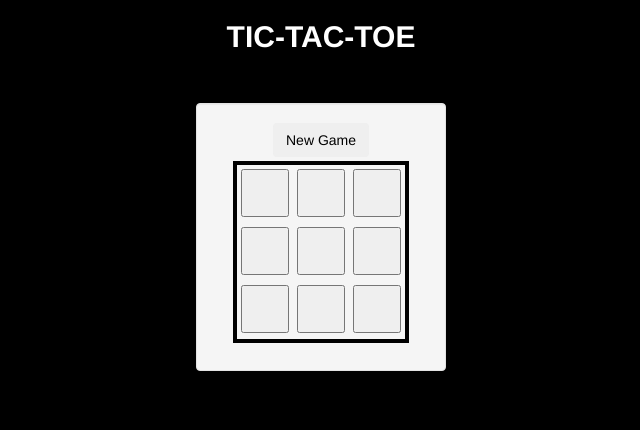
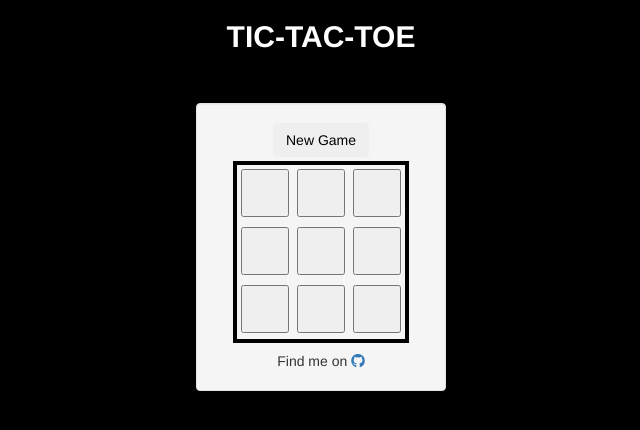
Before and after one commit to roe-el/TicTacToe, a plain HTML site: page index.html in a window 1280 px wide. Shown: the whole page, without its empty margins (319-959 px from the left). Drawn offline with nearby package versions, Linux system fonts and the light colour scheme.

Commit message:
Add fontawesome link, footer text, and GitHub icon.

```diff
--- a/index.html
+++ b/index.html
@@ -12,6 +12,8 @@
     <script src='https://code.jquery.com/jquery-3.1.1.min.js'></script>
     <!--Bootstrap JS-->
     <script src="https://maxcdn.bootstrapcdn.com/bootstrap/3.3.7/js/bootstrap.min.js"></script>
+    <!--Icons-->
+    <script type="text/javascript" src="https://use.fontawesome.com/68892713fc.js"></script>
     <script src='script.js'></script>
     <link rel="stylesheet" type="text/css" href="style.css">
     <link rel='icon' type 'image/x-icon' href='tictactoe.png' />
@@ -61,6 +63,11 @@
                 </table>
             </div>
         </div>
+        <div class="row text-center">
+            Find me on
+            <a class='social' href="http://www.github.com/roe-el" target="_blank" rel="noopener"><i class="fa fa-github fa-1x" aria-hidden="true"></i></a>
+
+        </div>
     </div>
 </body>
 
```
